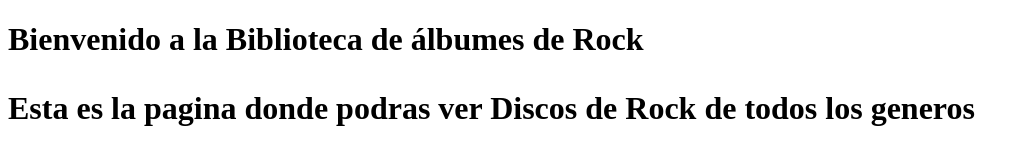
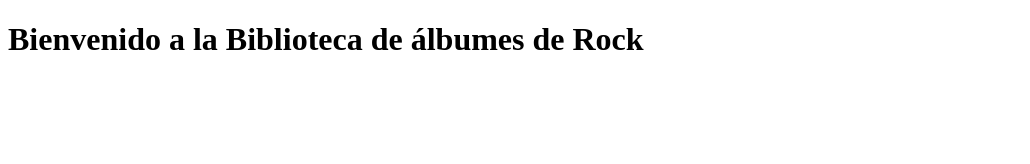
Before and after one commit to ameba50d4/Discos-Rock, a plain HTML site: page Index.html in a window 1280 px wide. Shown: the whole page, without its empty margins (0-1030 px from the left). Drawn offline with Linux system fonts and the light colour scheme.

Commit message:
Se elimina la Descripción
Se elimina la descripción "Esta es la pagina donde podras ver Discos de Rock de todos los generos"

```diff
--- a/Index.html
+++ b/Index.html
@@ -4,6 +4,5 @@
         <Title>Biblioteca álbums Rock & Roll</Title>
     <body>
         <h1>Bienvenido a la Biblioteca de álbumes de Rock<h1>
-        <p>Esta es la pagina donde podras ver Discos de Rock de todos los generos<p>
      <body>
 <html>
```
